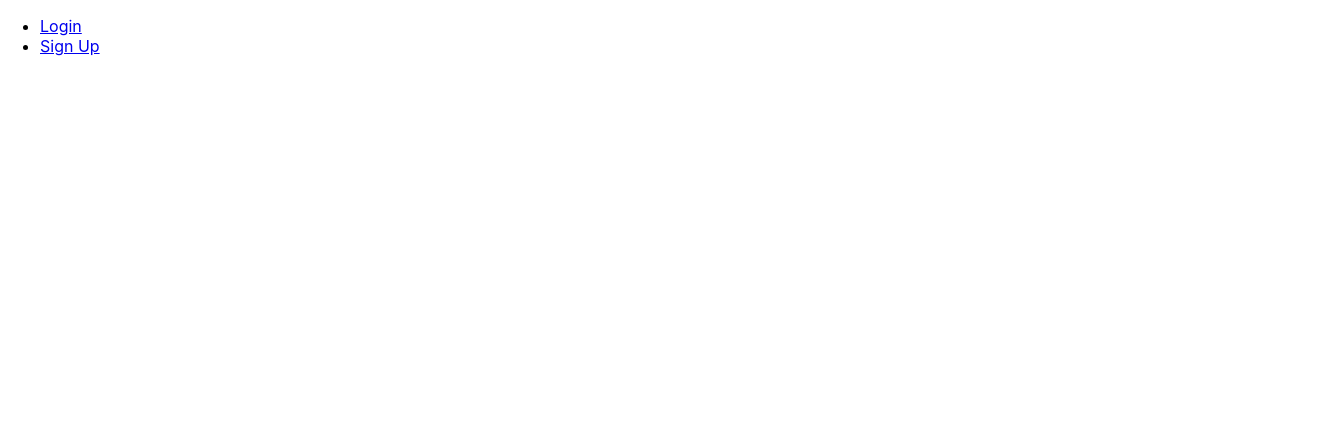
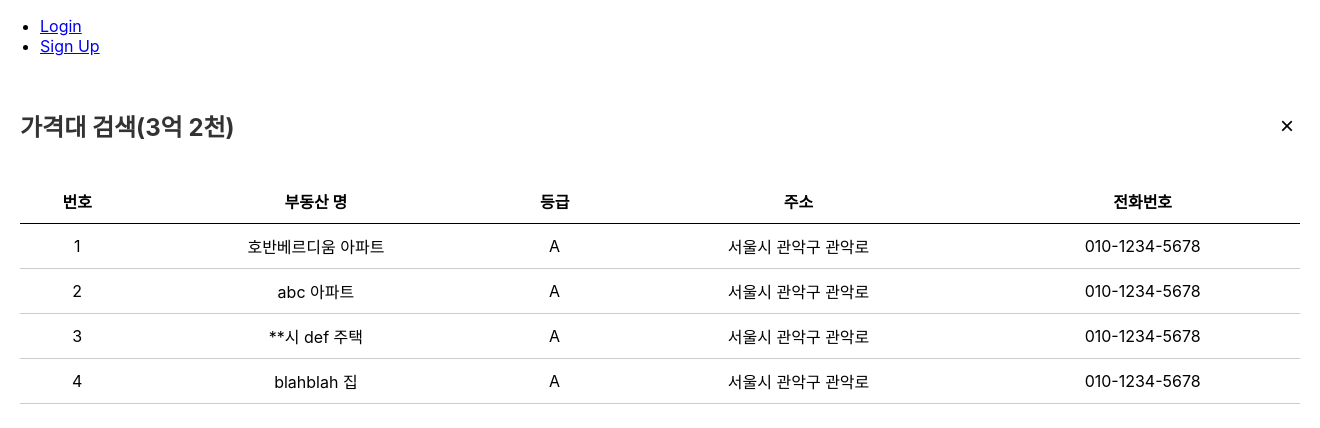
Before and after one commit to 2024-1-Ajou-DB-Team13/db_main, a React (Create React App) app: page /price in a window 1280 px wide. Before the commit this address had no page. Shown: the top 428 px of the page, 1320 px wide, since content can reach past the window. Built offline with nearby package versions, Linux system fonts and the light colour scheme.

Commit message:
가격 팝업

```diff
--- a/src/App.js
+++ b/src/App.js
@@ -3,6 +3,7 @@ import { BrowserRouter as Router, Routes, Route, Link } from 'react-router-dom';
 import LoginPage from './LoginPage';
 import SignUpPage from './SignUpPage';
 import MainPage from './MainPage';
+import DesiredPriceRange from './MainPageComponents/DesiredPriceRange';
 
 function App() {
   return (
@@ -22,6 +23,7 @@ function App() {
           <Route path="/" element={<LoginPage />} />
           <Route path="/signup" element={<SignUpPage />} />
           <Route path="/main/*" element={<MainPage />} />
+          <Route path="/price" element={<DesiredPriceRange />} />
         </Routes>
       </div>
     </Router>
--- /dev/null
+++ b/src/MainPageComponents/DesiredPriceRange.js
@@ -0,0 +1,91 @@
+import React from 'react';
+import styled from 'styled-components';
+
+const Container = styled.div`
+  padding: 20px;
+  width: 100%;
+`;
+
+const Header = styled.div`
+  display: flex;
+  justify-content: space-between;
+  align-items: center;
+  margin-bottom: 20px;
+`;
+
+const Title = styled.h1`
+  font-size: 24px;
+  color: #333;
+`;
+
+const CloseButton = styled.button`
+  background: none;
+  border: none;
+  font-size: 24px;
+  cursor: pointer;
+`;
+
+const Table = styled.table`
+  width: 100%;
+  border-collapse: collapse;
+`;
+
+const Th = styled.th`
+  border-bottom: 1px solid #000;
+  padding: 10px;
+  text-align: center;
+  font-size: 16px;
+`;
+
+const Td = styled.td`
+  border-bottom: 1px solid #ccc;
+  padding: 10px;
+  text-align: center;
+  font-size: 16px;
+`;
+
+function DesiredPriceRange() {
+  const properties = [
+    { id: 1, name: "호반베르디움 아파트", grade: "A", address: "서울시 관악구 관악로", phone: "010-1234-5678" },
+    { id: 2, name: "abc 아파트", grade: "A", address: "서울시 관악구 관악로", phone: "010-1234-5678" },
+    { id: 3, name: "**시 def 주택", grade: "A", address: "서울시 관악구 관악로", phone: "010-1234-5678" },
+    { id: 4, name: "blahblah 집", grade: "A", address: "서울시 관악구 관악로", phone: "010-1234-5678" },
+  ];
+
+  const handleClose = () => {
+    window.close();
+  };
+
+  return (
+    <Container>
+      <Header>
+        <Title>가격대 검색(3억 2천)</Title>
+        <CloseButton onClick={handleClose}>×</CloseButton>
+      </Header>
+      <Table>
+        <thead>
+          <tr>
+            <Th>번호</Th>
+            <Th>부동산 명</Th>
+            <Th>등급</Th>
+            <Th>주소</Th>
+            <Th>전화번호</Th>
+          </tr>
+        </thead>
+        <tbody>
+          {properties.map(property => (
+            <tr key={property.id}>
+              <Td>{property.id}</Td>
+              <Td>{property.name}</Td>
+              <Td>{property.grade}</Td>
+              <Td>{property.address}</Td>
+              <Td>{property.phone}</Td>
+            </tr>
+          ))}
+        </tbody>
+      </Table>
+    </Container>
+  );
+}
+
+export default DesiredPriceRange;
--- a/src/MainPageComponents/Reservations.js
+++ b/src/MainPageComponents/Reservations.js
@@ -1,6 +1,8 @@
 import axios from "axios";
-import React, { useState, useEffect } from 'react';
+import React, { useState, useEffect, useRef } from 'react';
+import {Route, Routes } from 'react-router-dom';
 import styled from 'styled-components';
+import DesiredPriceRange from './DesiredPriceRange';
 
 const Container = styled.div`
   padding: 0px;
@@ -32,7 +34,24 @@ const Td = styled.td`
   font-size: 20px;
 `;
 
+const PriceButton = styled.button`
+  padding: 10px;
+  font-size: 16px;
+  cursor: pointer;
+  background-color: #73D116; /* 버튼 배경색 */
+  color: white; /* 버튼 텍스트 색상 */
+  border: 1px solid #73D116; /* 버튼 테두리 색상 */
+  border-radius: 5px; /* 버튼 모서리 둥글게 */
+  transition: background-color 0.3s, color 0.3s;
+
+  &:hover {
+    background-color: #66b914; /* 호버 시 배경색 */
+    color: #fff; /* 호버 시 텍스트 색상 */
+  }
+`;
+
 function Reservations() {
+  const tableRef = useRef(null);
   const reservations = [
     { cusID: 1, Name: "John Doe", ReservationTime: "12:00", DesiredPriceRange: "3억" },
     { cusID: 2, Name: "Jane Smith", ReservationTime: "15:00", DesiredPriceRange: "3억" },
@@ -55,10 +74,17 @@ function Reservations() {
       callApi();
     }, []);
 
+  const openPriceRangeWindow = () => {
+    const tableRect = tableRef.current.getBoundingClientRect();
+    const width = tableRect.width;
+    const height = tableRect.height;
+    window.open("/price", "_blank", `width=${width},height=${height},left=${window.screen.width - width},top=0`);
+  };
+
   return (
     <Container>
       <Header>금일 예약 고객님</Header>
-      <Table>
+      <Table ref={tableRef}>
         <thead>
           <tr>
             <Th>번호</Th>
@@ -73,11 +99,14 @@ function Reservations() {
               <Td>{reservation.cusID}</Td>
               <Td>{reservation.Name} 님</Td>
               <Td>{reservation.ReservationTime}</Td>
-              <Td>{reservation.DesiredPriceRange}</Td>
+              <Td><PriceButton onClick={openPriceRangeWindow}>{reservation.DesiredPriceRange}</PriceButton></Td>
             </tr>
           ))}
         </tbody>
       </Table>
+      <Routes>
+        <Route path="/price" element={<DesiredPriceRange />} />
+      </Routes>
     </Container>
   );
 }
```
Also changed, not shown: 1 other file (tests, documents, lock files or other folders).
